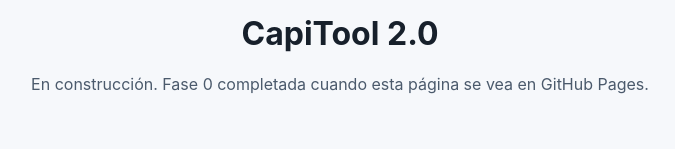
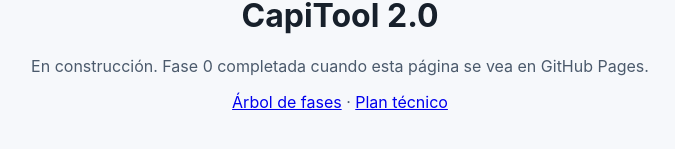
Before and after one commit to Hexabor/CapiTool, a plain HTML site: page hub/index.html in a window 1280 px wide. Shown: the part 411-560 px from the top of the page, without its empty margins (300-975 px from the left). Drawn offline with Linux system fonts and the light colour scheme.

Commit message:
hub: integrar acceso visible al árbol de fases

```diff
--- a/hub/index.html
+++ b/hub/index.html
@@ -17,6 +17,7 @@
         <img src="../assets/capitool-logo.png" alt="CapiTool">
         <h1>CapiTool 2.0</h1>
         <p>En construcción. Fase 0 completada cuando esta página se vea en GitHub Pages.</p>
+        <p><a href="../docs/mapa-fases.html">Árbol de fases</a> · <a href="../docs/plan.html">Plan técnico</a></p>
     </main>
 </body>
 </html>
```
